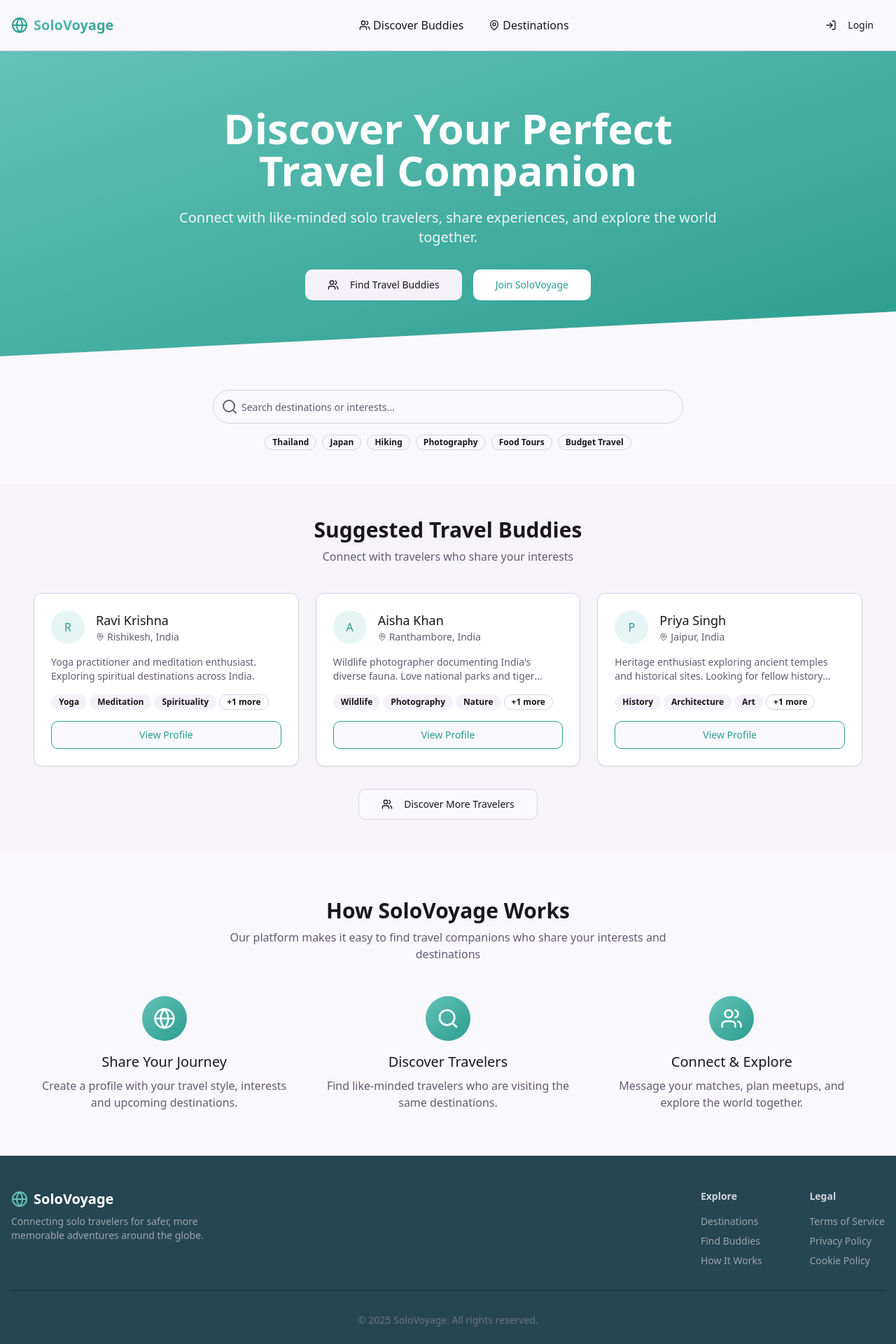
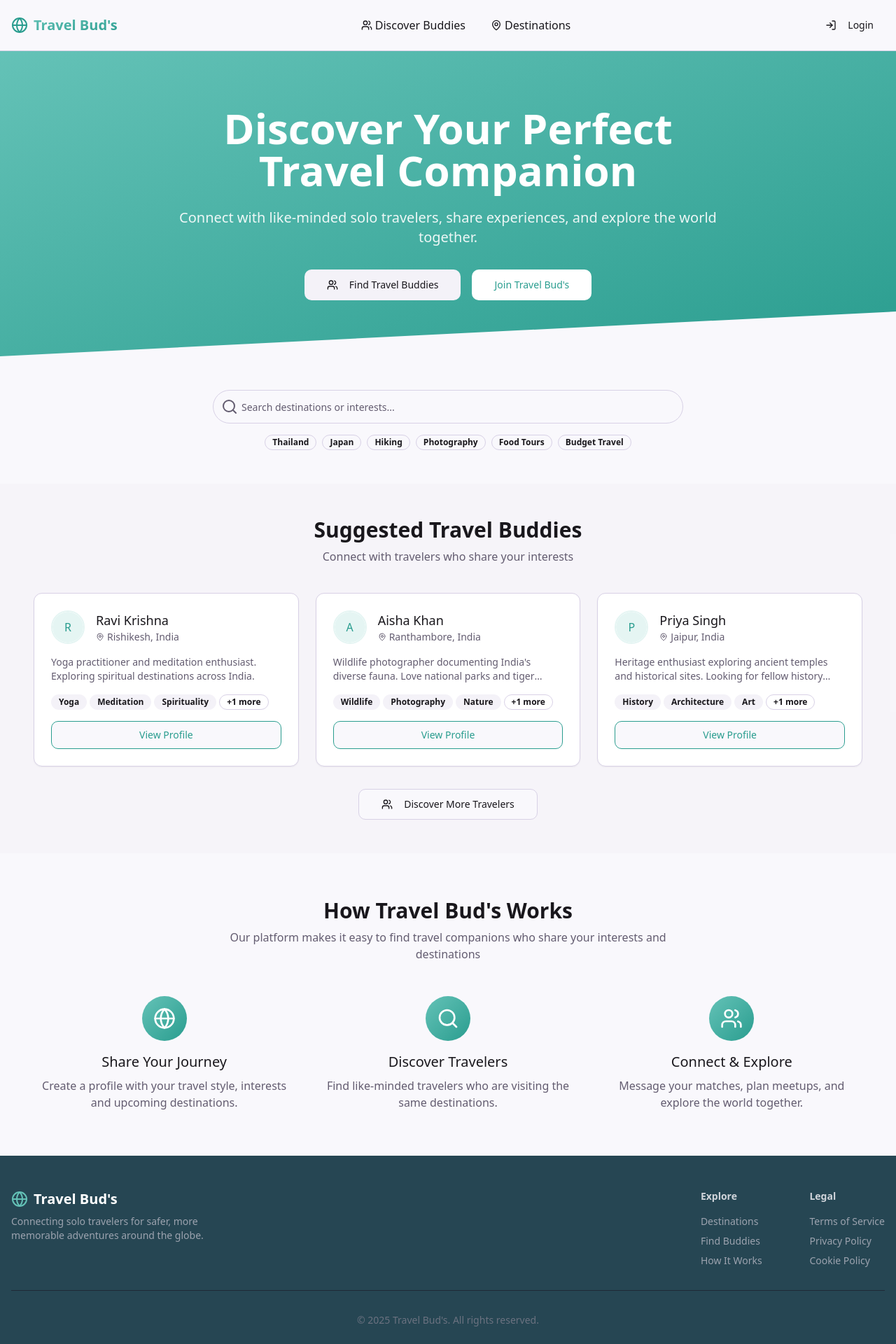
Before and after one commit to SnehaSurve2206/solo-voyage-buddy, a React (Vite) app: page / in a window 1280 px wide. Shown: the top 1920 px of the page at 70% size. Built offline with nearby package versions, Linux system fonts and the light colour scheme.

Commit message:
Rename app to TravelBuds
Rename all instances of "SoloVoyage" to "TravelBuds" in the codebase.

```diff
--- a/index.html
+++ b/index.html
@@ -1,14 +1,15 @@
+
 <!DOCTYPE html>
 <html lang="en">
   <head>
     <meta charset="UTF-8" />
     <meta name="viewport" content="width=device-width, initial-scale=1.0" />
-    <title>solo-voyage-buddy</title>
-    <meta name="description" content="Lovable Generated Project" />
+    <title>Travel Bud's</title>
+    <meta name="description" content="Connect with fellow travelers and explore together" />
     <meta name="author" content="Lovable" />
 
-    <meta property="og:title" content="solo-voyage-buddy" />
-    <meta property="og:description" content="Lovable Generated Project" />
+    <meta property="og:title" content="Travel Bud's" />
+    <meta property="og:description" content="Connect with fellow travelers and explore together" />
     <meta property="og:type" content="website" />
     <meta property="og:image" content="https://lovable.dev/opengraph-image-p98pqg.png" />
 
--- a/src/components/Navbar.tsx
+++ b/src/components/Navbar.tsx
@@ -21,7 +21,7 @@ export function Navbar() {
         <Link to="/" className="flex items-center gap-2">
           <Globe className="w-6 h-6 text-voyager-primary" />
           <span className="text-xl font-bold bg-clip-text text-transparent voyager-gradient">
-            SoloVoyage
+            Travel Bud's
           </span>
         </Link>
 
--- a/src/pages/Index.tsx
+++ b/src/pages/Index.tsx
@@ -1,4 +1,3 @@
-
 import React, { useState } from 'react';
 import { Link } from 'react-router-dom';
 import { Button } from '@/components/ui/button';
@@ -43,7 +42,7 @@ const Index = () => {
                 {!user && (
                   <Link to="/login" className="w-full sm:w-auto">
                     <Button size="lg" className="w-full bg-white text-voyager-primary hover:bg-gray-100">
-                      Join SoloVoyage
+                      Join Travel Bud's
                     </Button>
                   </Link>
                 )}
@@ -149,7 +148,7 @@ const Index = () => {
         <section className="py-16 px-4">
           <div className="container mx-auto">
             <div className="text-center mb-12">
-              <h2 className="text-3xl font-bold mb-2">How SoloVoyage Works</h2>
+              <h2 className="text-3xl font-bold mb-2">How Travel Bud's Works</h2>
               <p className="text-muted-foreground max-w-2xl mx-auto">
                 Our platform makes it easy to find travel companions who share your interests and destinations
               </p>
@@ -197,7 +196,7 @@ const Index = () => {
             <div className="mb-8 md:mb-0 text-center md:text-left">
               <div className="flex items-center gap-2 justify-center md:justify-start">
                 <Globe className="h-6 w-6 text-voyager-tertiary" />
-                <span className="text-xl font-bold">SoloVoyage</span>
+                <span className="text-xl font-bold">Travel Bud's</span>
               </div>
               <p className="mt-2 text-sm text-gray-400 max-w-xs">
                 Connecting solo travelers for safer, more memorable adventures around the globe.
@@ -226,7 +225,7 @@ const Index = () => {
           </div>
 
           <div className="border-t border-gray-800 mt-8 pt-8 text-center">
-            <p className="text-sm text-gray-500">© {new Date().getFullYear()} SoloVoyage. All rights reserved.</p>
+            <p className="text-sm text-gray-500">© {new Date().getFullYear()} Travel Bud's. All rights reserved.</p>
           </div>
         </div>
       </footer>
```
